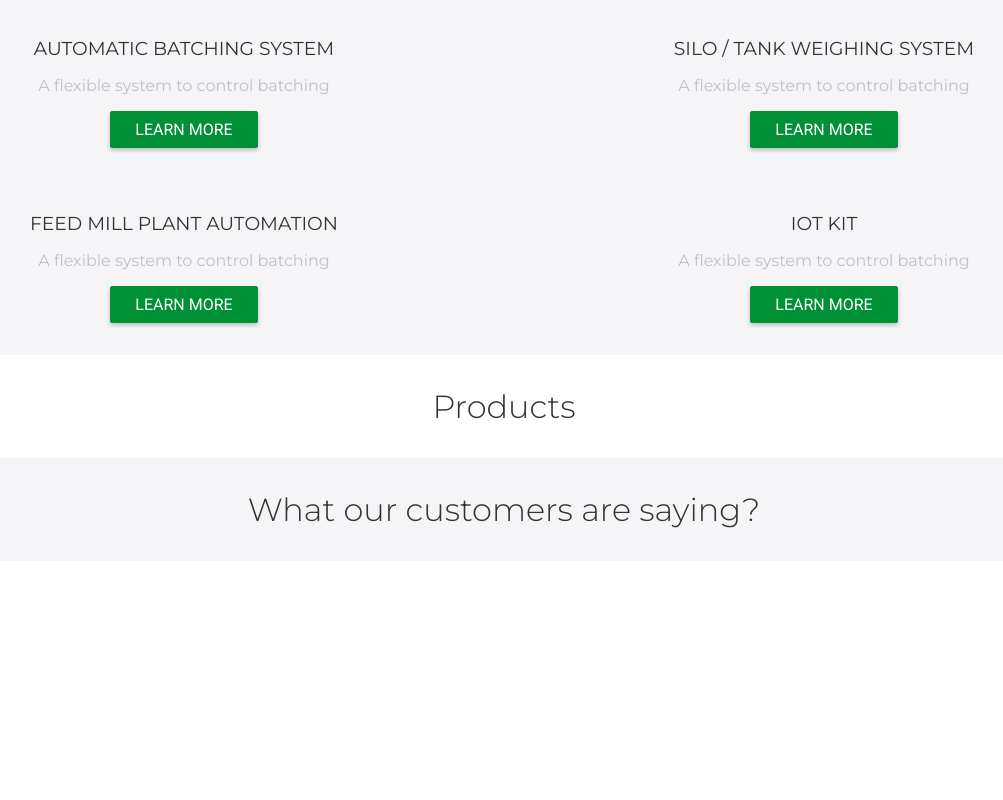
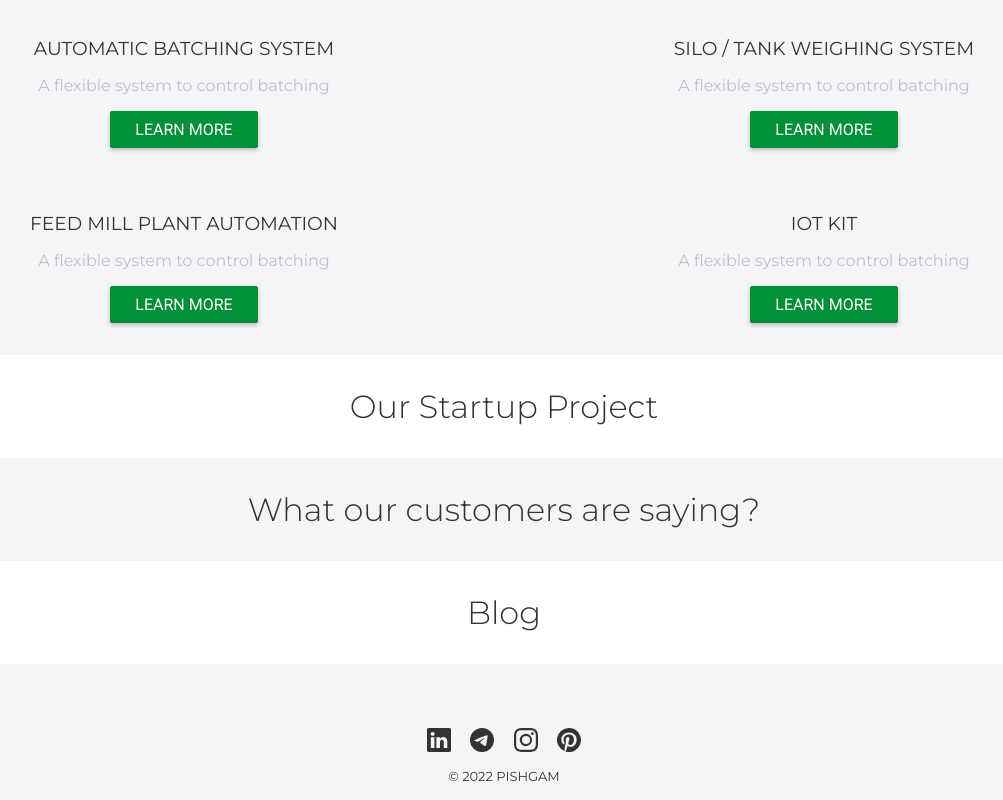
Before and after one commit to peymanahmadi/pishgam, a React (Create React App) app in the folder pishgam-frontend/: page / in a window 1280 px wide. Shown: the part 898-1698 px from the top of the page, without its empty margins (136-1139 px from the left). Before the commit the page ends 1459 px from the top, so only its background shows below. Built offline with nearby package versions, Linux system fonts and the light colour scheme.

Commit message:
Create Social Netwrok Layout

```diff
--- /dev/null
+++ b/pishgam-frontend/src/home/components/SocialNetworks.js
@@ -0,0 +1,25 @@
+import styles from "./SocialNetworks.module.scss";
+import {
+  BsLinkedin,
+  BsTelegram,
+  BsInstagram,
+  BsPinterest,
+} from "react-icons/bs";
+
+const SocialNetworks = () => {
+  return (
+    <div className={styles.container}>
+      <div className={styles["social-icons"]}>
+        <BsLinkedin />
+        <BsTelegram />
+        <BsInstagram />
+        <BsPinterest />
+      </div>
+      <div className={styles.copyright}>
+        <p>&copy; 2022 Pishgam</p>
+      </div>
+    </div>
+  );
+};
+
+export default SocialNetworks;
--- /dev/null
+++ b/pishgam-frontend/src/home/components/SocialNetworks.module.scss
@@ -0,0 +1,29 @@
+.container {
+  display: flex;
+  flex-direction: column;
+  align-items: center;
+  justify-content: center;
+
+  .social-icons {
+    display: flex;
+    justify-content: space-evenly;
+    width: 15%;
+
+    svg {
+      font-size: 1.5rem;
+      color: #333;
+    }
+  }
+
+  .copyright {
+    margin: 1rem;
+    width: 15%;
+    p {
+      text-align: center;
+      text-transform: uppercase;
+      font-family: "Montserrat", sans-serif;
+      font-size: small;
+      color: #333;
+    }
+  }
+}
--- a/pishgam-frontend/src/home/pages/Home.js
+++ b/pishgam-frontend/src/home/pages/Home.js
@@ -1,5 +1,6 @@
 import Landing from "../components/Landing";
 import Products from "../components/Products";
+import SocialNetworks from "../components/SocialNetworks";
 import ZigZagLayout from "../components/ZigZagLayout";
 import styles from "./Home.module.scss";
 
@@ -12,11 +13,15 @@ const Home = () => {
       <ZigZagLayout bg="#f5f5f8" title="Our Products">
         <Products />
       </ZigZagLayout>
-      <ZigZagLayout bg="#ffffff" title="Products"></ZigZagLayout>
+      <ZigZagLayout bg="#ffffff" title="Our Startup Project"></ZigZagLayout>
       <ZigZagLayout
         bg="#f5f5f8"
         title="What our customers are saying?"
       ></ZigZagLayout>
+      <ZigZagLayout bg="#ffffff" title="Blog"></ZigZagLayout>
+      <ZigZagLayout bg="#f5f5f8">
+        <SocialNetworks />
+      </ZigZagLayout>
     </div>
   );
 };
```
